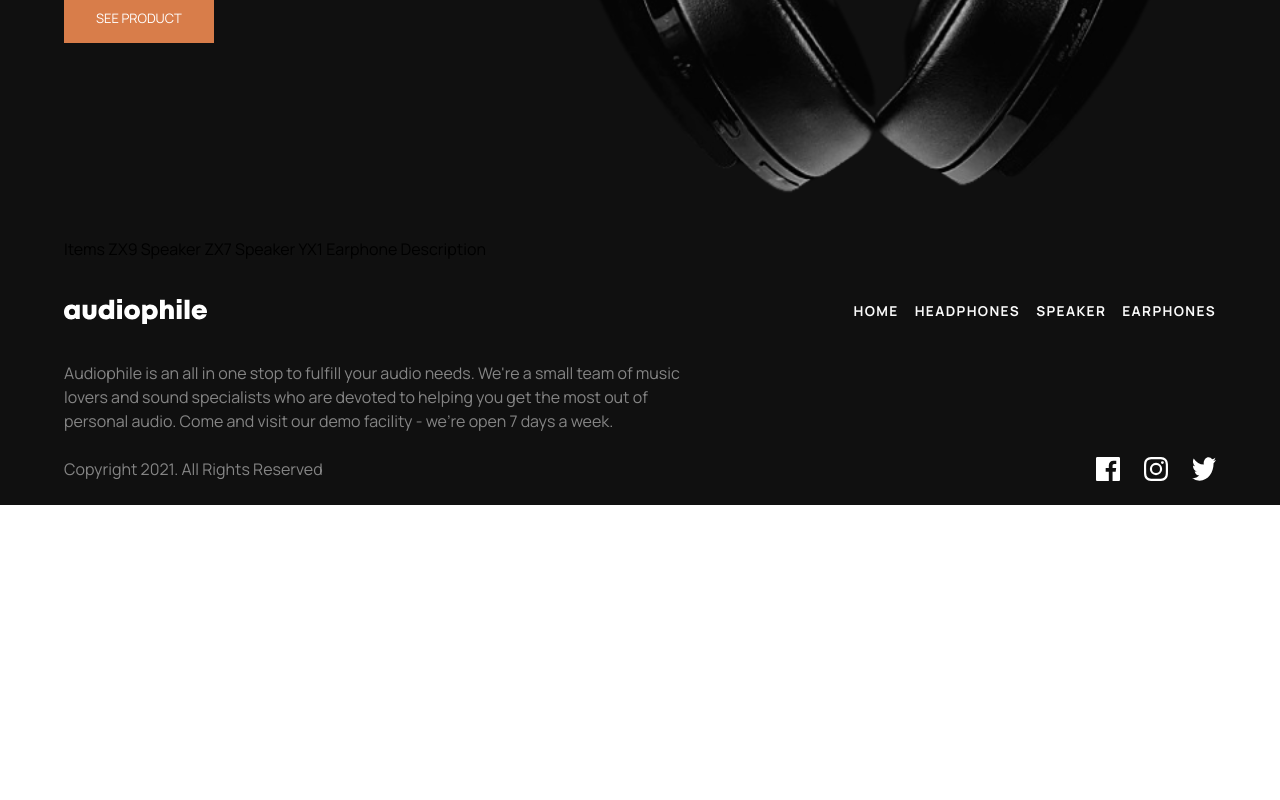
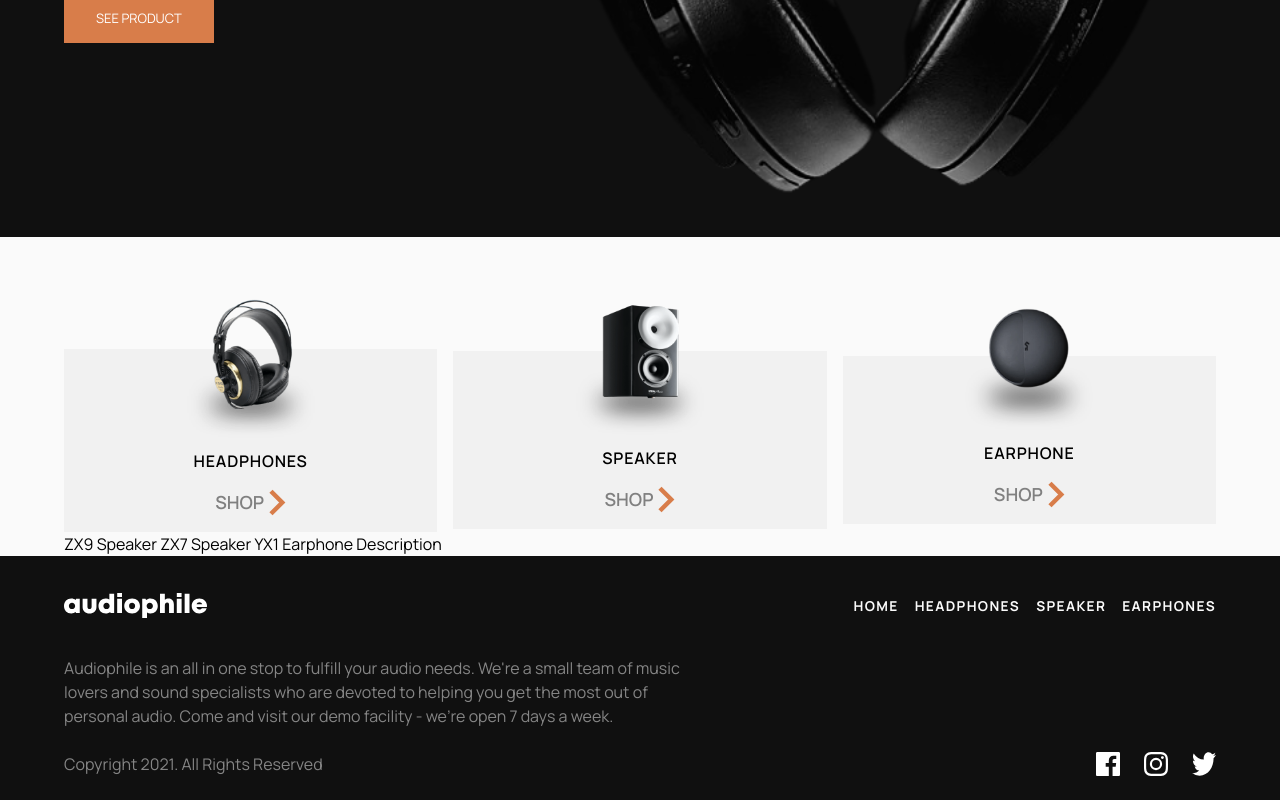
Before and after one commit to MonarchRyuzaki/Audiophile, a React app in the folder client/: page / in a window 1280 px wide. Shown: the part 647-1447 px from the top of the page. Before the commit the page ends 1152 px from the top, so only its background shows below. Built offline with nearby package versions, Linux system fonts and the light colour scheme; the HTML template or start-up script is replaced by a standard one.

Commit message:
Product List Added

```diff
--- a/client/src/Pages/Home/Home.jsx
+++ b/client/src/Pages/Home/Home.jsx
@@ -1,19 +1,23 @@
+import { ItemsList } from "../../components";
 import { Hero } from "./components";
 
 const Home = () => {
   return (
     <div className="w-full overflow-hidden">
       <div
-        className="bg-hero flex justify-center items-center px-6 sm:px-16 min-h-[80vh]"
+        className="bg-hero flex justify-center items-center px-6 sm:px-16 min-h-[83vh]"
       >
         <div className="w-full xl:max-w-[1280px]">
           <Hero />
         </div>
       </div>
-      <div className="bg-black flex justify-center items-center px-6 sm:px-16">
+      <div className="bg-primary flex justify-center items-center px-6 sm:px-16">
         <div className="w-full xl:max-w-[1280px]">
-          Items {/* From main component */}
-          ZX9 Speaker ZX7 Speaker YX1 Earphone Description{" "}
+          <ItemsList />
+          ZX9 Speaker
+          ZX7 Speaker
+          YX1 Earphone
+          Description{" "}
           {/* From main component */}
         </div>
       </div>
--- /dev/null
+++ b/client/src/components/Items.jsx
@@ -0,0 +1,20 @@
+import rightArrow from "../assets/shared/desktop/icon-arrow-right.svg";
+
+const Items = ({ title, img }) => {
+  return (
+    <div className="flex justify-center items-center flex-col bg-lightGray sm:w-1/3 w-[355px]">
+      <img src={img} alt="" className="w-[150px] relative bottom-[50px]" />
+      <div className="bg-lightGray flex flex-col justify-center items-center gap-4 mt-[-45px]">
+        <div className="uppercase font-semibold tracking-wider">{title}</div>
+        <div className="uppercase font-semibold text-dimGray">
+          <div className="flex gap-1 mb-4">
+            <div className="text-[18px]">shop</div>
+            <img src={rightArrow} alt="" className="w-[18px]" />
+          </div>
+        </div>
+      </div>
+    </div>
+  );
+};
+
+export default Items;
--- /dev/null
+++ b/client/src/components/ItemsList.jsx
@@ -0,0 +1,16 @@
+import {Items} from "./index"
+import headphoneImg from "../assets/shared/desktop/image-category-thumbnail-headphones.png"
+import speakerImg from "../assets/shared/desktop/image-category-thumbnail-speakers.png"
+import earphoneImg from "../assets/shared/desktop/image-category-thumbnail-earphones.png"
+
+const ItemsList = () => {
+  return (
+    <div className='flex flex-col sm:flex-row justify-between items-center sm:gap-4 mt-28 gap-20'>
+        <Items title="Headphones" img={headphoneImg}/>
+        <Items title="Speaker" img={speakerImg}/>
+        <Items title="Earphone" img={earphoneImg}/>
+    </div>
+  )
+}
+
+export default ItemsList
--- a/client/src/components/index.js
+++ b/client/src/components/index.js
@@ -1,9 +1,13 @@
 import Navbar from "./Navbar";
 import Footer from "./Footer";
 import SeeProduct from "./SeeProduct";
+import Items from "./Items";
+import ItemsList from "./ItemsList";
 
 export {
     Navbar,
     Footer,
-    SeeProduct
+    SeeProduct,
+    Items,
+    ItemsList
 }
--- a/client/tailwind.config.js
+++ b/client/tailwind.config.js
@@ -11,7 +11,8 @@ export default {
         primary: "#fafafa",
         gray: "#fafafa80", // on black background
         dimGray: "#10101080", // on white background
-        black: "#101010"
+        black: "#101010",
+        lightGray: "#f1f1f1"
       }
     },
   },
```
